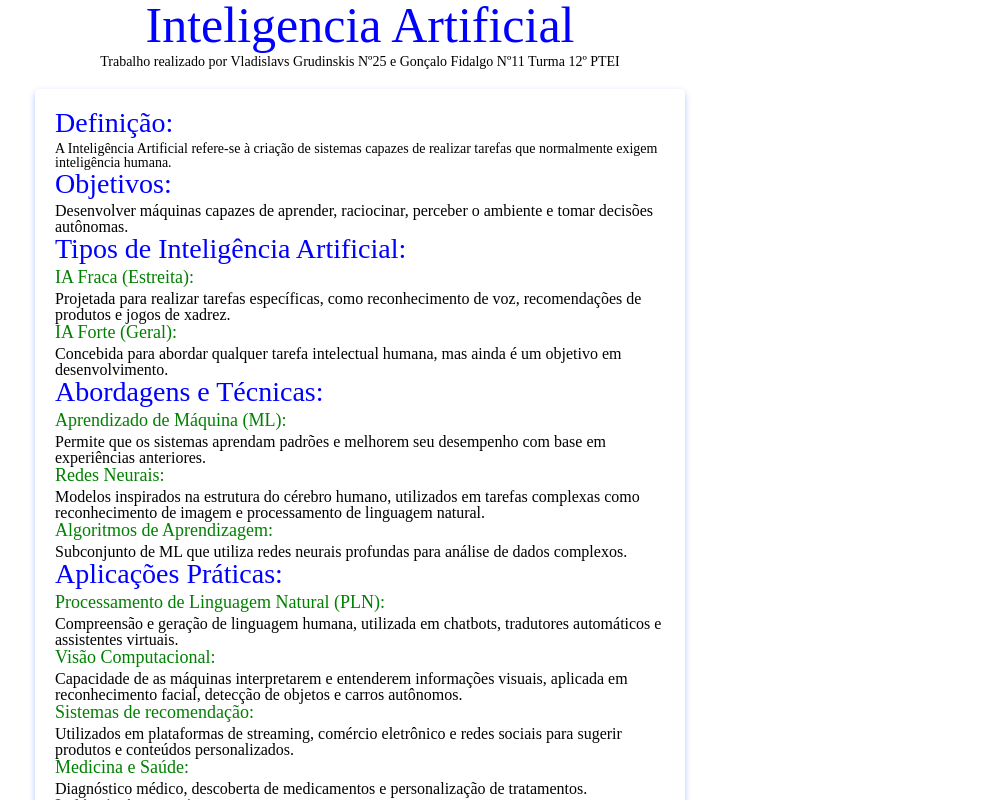
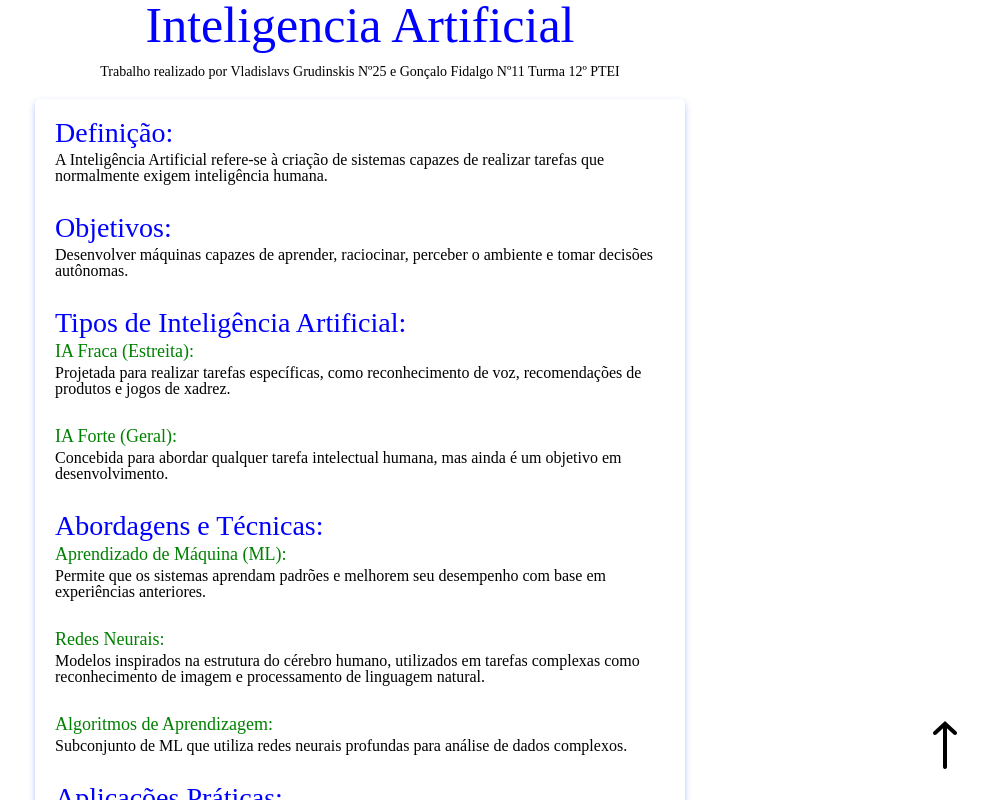
Before and after one commit to WinRAR4ik/Magic, a plain HTML site: page index.html in a window 1280 px wide. Shown: the top 800 px of the page, without its empty margins (280-1268 px from the left). Drawn offline with Linux system fonts and the light colour scheme.

Commit message:
finished project

```diff
--- a/index.html
+++ b/index.html
@@ -19,8 +19,8 @@
     <main class="main">
       <div class="card">
         <h3 class="sub-title">Definição:</h3>
-        A Inteligência Artificial refere-se à criação de sistemas capazes de
-        realizar tarefas que normalmente exigem inteligência humana.
+        <p class="text">A Inteligência Artificial refere-se à criação de sistemas capazes de
+        realizar tarefas que normalmente exigem inteligência humana.</p>
         <h3 class="sub-title">Objetivos:</h3>
         <p class="text">
           Desenvolver máquinas capazes de aprender, raciocinar, perceber o
@@ -134,6 +134,11 @@
         </p>
       </div>
     </main>
-    <footer></footer>
+      <div onclick="scrollToTop()" class="btn-scroll"><img src="img/arrow.png" alt=""></div>
+      <script class="*">
+          function scrollToTop(){
+          window.scrollTo(0, 0);
+      }
+      </script>
   </body>
 </html>
--- a/js/index.js
+++ b/js/index.js
@@ -0,0 +1,3 @@
+function scrollToTop(){
+    window.scrollTo(0, 0);
+}
--- a/scss/index.scss
+++ b/scss/index.scss
@@ -1,12 +1,27 @@
 .header{
+
     .wrap{
         text-align: center;
-    }
+
     .Title{
         font-size: 50px;
         color: blue;
+        padding-bottom: 15px;
     }
     .Sub-Title{
-        padding-top: 5px;
+        font-style: 50px;
+
     }
 }
+}
+
+.btn-scroll{
+    position: fixed;
+    bottom: 15px;
+    right: 15px;
+    padding: 15px 15px;
+    cursor: pointer;
+}
+*{
+    scroll-behavior: smooth;
+}
--- a/scss/main.scss
+++ b/scss/main.scss
@@ -9,6 +9,7 @@
     padding: 20px 20px;
     .text {
       font-size: 16px;
+      padding-bottom: 30px;
     }
     .sub-title {
       color: blue;
```
Also changed, not shown: css/index.css, css/main.css, img/arrow.png (added).
